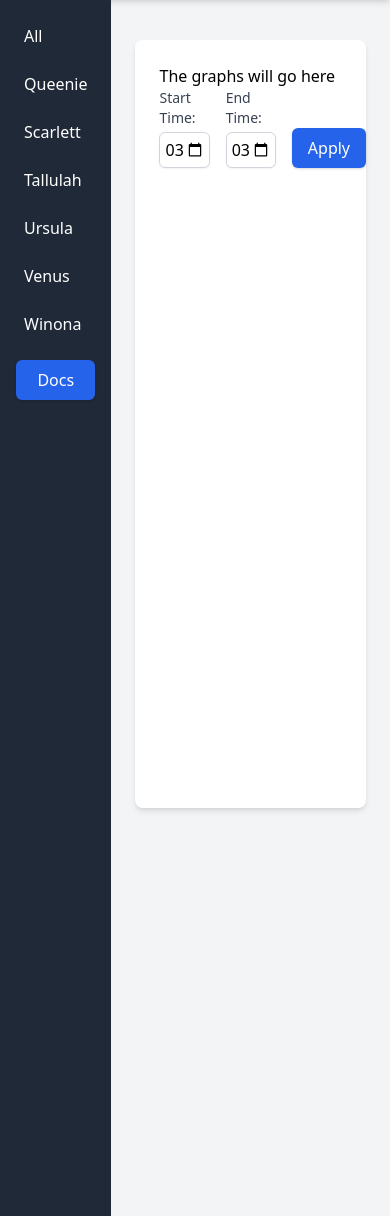
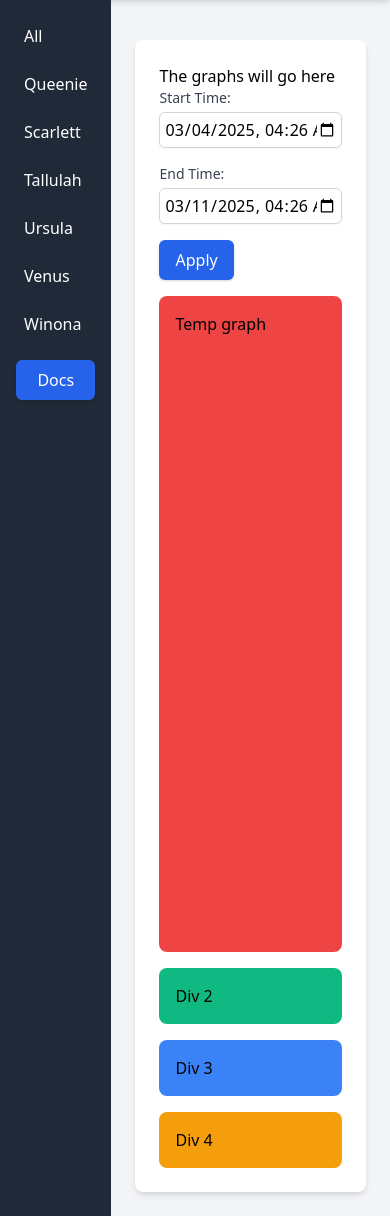
Before and after one commit to jrzingel/fqt-thermometry, a Python web app: template flaskr/templates/dashboard.html in a window 390 px wide. Shown: the part 60-1276 px from the top of the page. Run offline with Jinja, Linux system fonts and the light colour scheme; the template is opened without the code that fills it, so the values that code supplies are empty; some libraries are stand-ins or nearby versions.

Commit message:
Coloured divs to show where the figures should go

```diff
--- a/flaskr/templates/dashboard.html
+++ b/flaskr/templates/dashboard.html
@@ -3,7 +3,7 @@
 {% block content %}
 
 <p>The graphs will go here</p>
-<div class="mb-4 grid grid-cols-3 gap-4">
+<div class="mb-4 grid grid-cols-1 md:grid-cols-2 gap-4">
     <div>
         <label for="startTime" class="block text-sm font-medium text-gray-700">Start Time:</label>
         <input type="datetime-local" id="startTime" class="mt-1 block w-full p-1 border border-gray-300 rounded-md shadow-sm focus:outline-none focus:ring-blue-500 focus:border-blue-500">
@@ -16,20 +16,25 @@
         <button id="applyRange" class="bg-blue-600 text-white px-4 py-2 rounded-md shadow hover:bg-blue-700">Apply</button>
     </div>
 </div>
-<div id="graph" style="width:100%;height:600px;"></div>
-
+<div class="grid grid-cols-1 md:grid-cols-2 gap-4">
+    <div class="bg-red-500 rounded-lg p-4">
+        <p>Temp graph</p>
+        <div id="graph1" style="width:100%;height:600px;"></div>
+    </div>
+    <div class="bg-green-500 rounded-lg p-4">Div 2</div>
+    <div class="bg-blue-500 rounded-lg p-4">Div 3</div>
+    <div class="bg-yellow-500 rounded-lg p-4">Div 4</div>
+</div>
 
 <script>
-// On the page load, get the last 6 hours of data
- function setDefaultTimestamps() {
+// On the page load, get the last 7 days of data
+function setDefaultTimestamps() {
     const now = new Date();
     const sevenDaysAgo = new Date(now.getTime() - 7 * 24 * 60 * 60 * 1000);
 
     document.getElementById("endTime").value = now.toISOString().slice(0, 16);
     document.getElementById("startTime").value = sevenDaysAgo.toISOString().slice(0, 16);
 }
-
-
 
 async function fetchGraphData() {
     const startTime = document.getElementById("startTime").value;
@@ -107,7 +112,9 @@ async function fetchGraphData() {
             responsive: true,
         }
 
-        Plotly.newPlot('graph', [trace], layout, config);
+        Plotly.newPlot('graph1', [trace], layout, config);
+        Plotly.newPlot('graph2', [trace], layout, config);
+        // Add more Plotly.newPlot calls for additional graphs as needed
     } catch (error) {
         console.error('Error fetching graph data:', error);
     }
```
